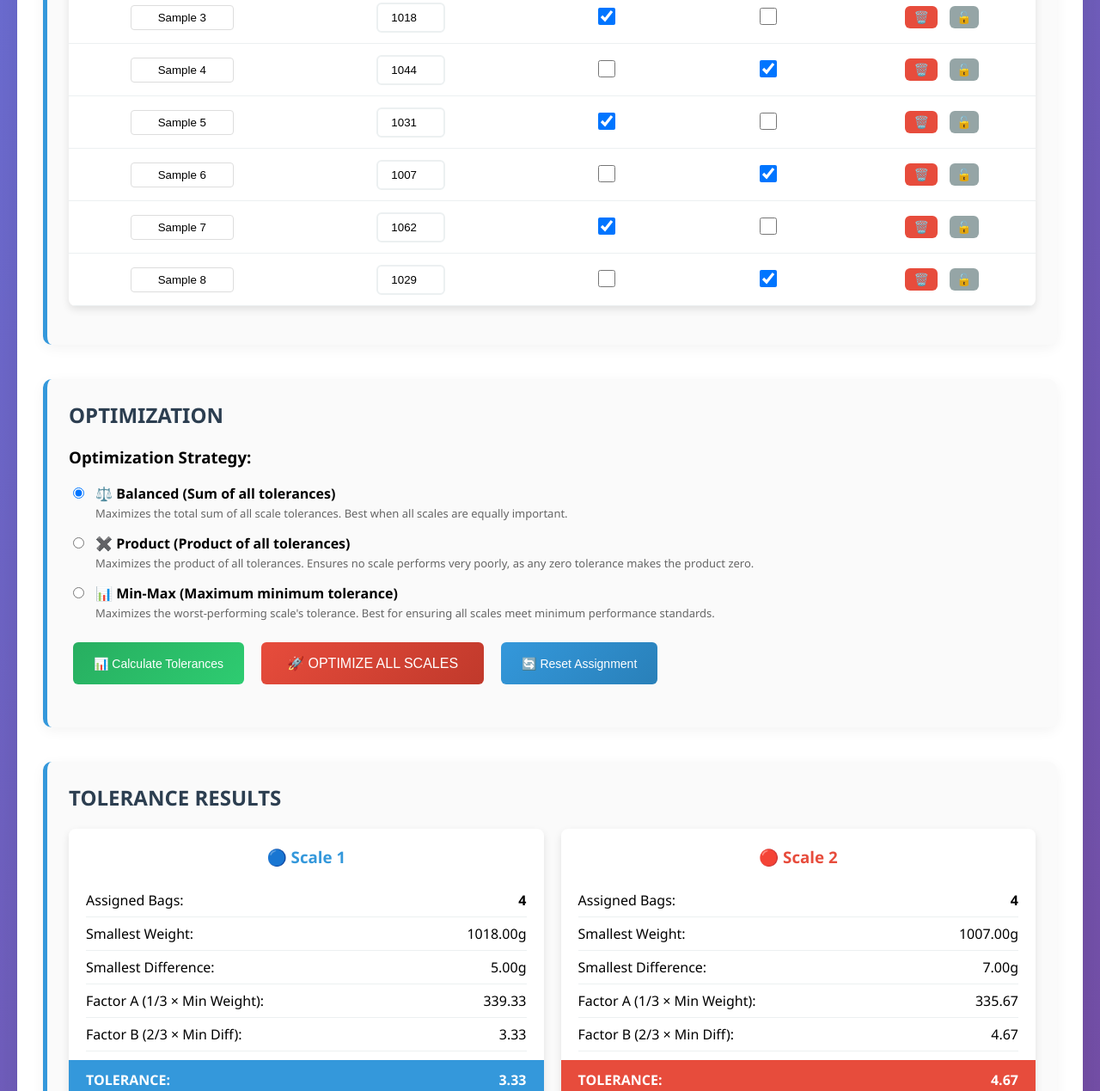
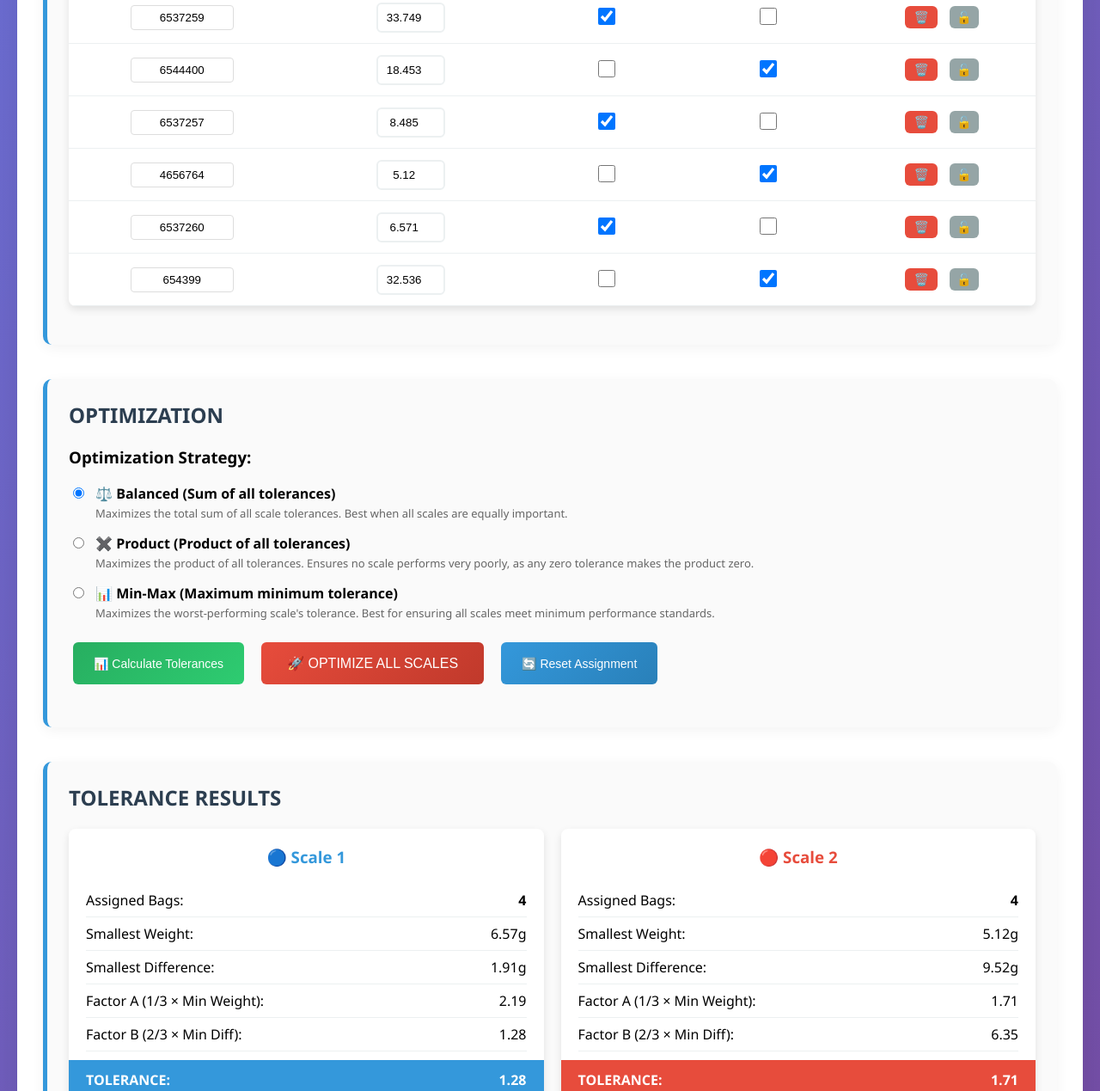
Before and after one commit to paulafallas/Weight_Optimizer, a plain HTML site: page index.html in a window 1280 px wide. Shown: the part 1531-2800 px from the top of the page at 86% size. Drawn offline with nearby package versions, Linux system fonts and the light colour scheme.

Commit message:
added new default values in index.html

```diff
--- a/index.html
+++ b/index.html
@@ -810,11 +810,12 @@
                 console.log("Loading sample data...");
                 this.bags = [];
                 this.lockedBags.clear();
-                const sampleWeights = [1023, 1051, 1018, 1044, 1031, 1007, 1062, 1029];
+                const sampleWeights = [87.8, 42.06, 33.749, 18.453, 8.485, 5.12, 6.571, 32.536];
+		        const sampleNames = ["BI", "6544401", "6537259", "6544400", "6537257","4656764","6537260","654399"];
 
                 sampleWeights.forEach((weight, index) => {
                     const bag = {
-                        name: `Sample ${index + 1}`,
+                        name:sampleNames[index],
                         weight: weight
                     };
                     for (let i = 1; i <= this.numScales; i++) {
```
